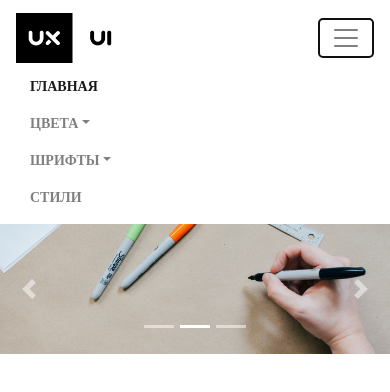
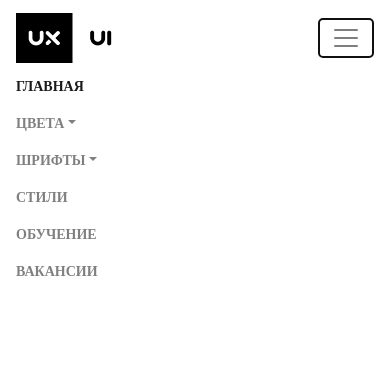
Before and after one commit to Elitel/course-project, a plain HTML site: page site/index.html in a window 390 px wide. Both pictures are taken after a click on the button 346 px from the left and 38 px from the top of the page. Drawn offline with nearby package versions, Linux system fonts and the light colour scheme.

Commit message:
changes and adds

```diff
--- a/site/css/styles.css
+++ b/site/css/styles.css
@@ -14,7 +14,7 @@ body {
   text-transform: uppercase;
 }
 .nav-item {
-  padding: 0 1em;
+  padding: 0 0;
   font-size: 14px;
 }
 .dropdown-item
@@ -24,6 +24,7 @@ body {
 @media (min-width: 768px) {
   .nav-item
   {
+    padding: 0 0;
    font-size: 16px;
   }
   .dropdown-item
@@ -34,6 +35,7 @@ body {
 @media (min-width: 992px) {
   .nav-item
   {
+    padding: 0 1em;
    font-size: 18px;
   }
   .dropdown-item
--- a/site/index.html
+++ b/site/index.html
@@ -14,10 +14,9 @@
 
 <body>
     <header>
-        <nav id="header-nav" class="navbar navbar-expand-sm navbar-light">
+        <nav id="header-nav" class="navbar navbar-expand-md navbar-light">
             <a class="navbar-brand" href="index.html">
-                <img class="visible-sm" src="images/7-best-practices-for-homepage-uxui-design_featured_900.jpg" height="50"
-                    alt="">
+                <img class="visible-sm" src="images/7-best-practices-for-homepage-uxui-design_featured_900.jpg" height="50" alt="">
             </a>
             <button class="navbar-toggler" type="button" data-toggle="collapse" data-target="#navbarSupportedContent">
                 <span class="navbar-toggler-icon"></span>
@@ -28,14 +27,16 @@
                         <a class="nav-link" href="#">Главная</a>
                     </li>
                     <li class="nav-item dropdown">
-                        <a class="nav-link dropdown-toggle" href="#" id="navbarDropdown" role="button" data-toggle="dropdown" aria-haspopup="true" aria-expanded="false">Цвета</a>
+                        <a class="nav-link dropdown-toggle" href="#" id="navbarDropdown" role="button" data-toggle="dropdown" aria-haspopup="true"
+                            aria-expanded="false">Цвета</a>
                         <div class="dropdown-menu" aria-labelledby="navbarDropdown">
                             <a class="dropdown-item" href="#">Теория цвета</a>
                             <a class="dropdown-item" href="#">Инструменты</a>
                         </div>
                     </li>
                     <li class="nav-item dropdown">
-                        <a class="nav-link dropdown-toggle" href="#" id="navbarDropdown" role="button" data-toggle="dropdown" aria-haspopup="true" aria-expanded="false">Шрифты</a>
+                        <a class="nav-link dropdown-toggle" href="#" id="navbarDropdown" role="button" data-toggle="dropdown" aria-haspopup="true"
+                            aria-expanded="false">Шрифты</a>
                         <div class="dropdown-menu" aria-labelledby="navbarDropdown">
                             <a class="dropdown-item" href="#">Шрифты без засечек (Sans-Serif)</a>
                             <a class="dropdown-item" href="#">Шрифты с засечками (Serif)</a>
@@ -48,11 +49,17 @@
                     <li class="nav-item dropdown">
                         <a class="nav-link" href="#">Стили</a>
                     </li>
+                    <li class="nav-item dropdown">
+                        <a class="nav-link" href="#">Обучение</a>
+                    </li>
+                    <li class="nav-item dropdown">
+                        <a class="nav-link" href="#">Вакансии</a>
+                    </li>
                 </ul>
             </div>
         </nav>
     </header>
-    <div id="carouselExampleIndicators" class="carousel slide d-block" data-ride="carousel">
+    <div id="carouselExampleIndicators" class="carousel slide d-none d-sm-block" data-ride="carousel">
         <ol class="carousel-indicators">
             <li data-target="#carouselExampleIndicators" data-slide-to="0" class="active"></li>
             <li data-target="#carouselExampleIndicators" data-slide-to="1"></li>
```
Also changed, not shown: site/images/1.jpg (added), site/images/2_h012om.jpg (added), site/images/GettyImages-679554946_acrylic-colors-1.jpg (added). Lines whose indentation alone changed are shown as unchanged.
